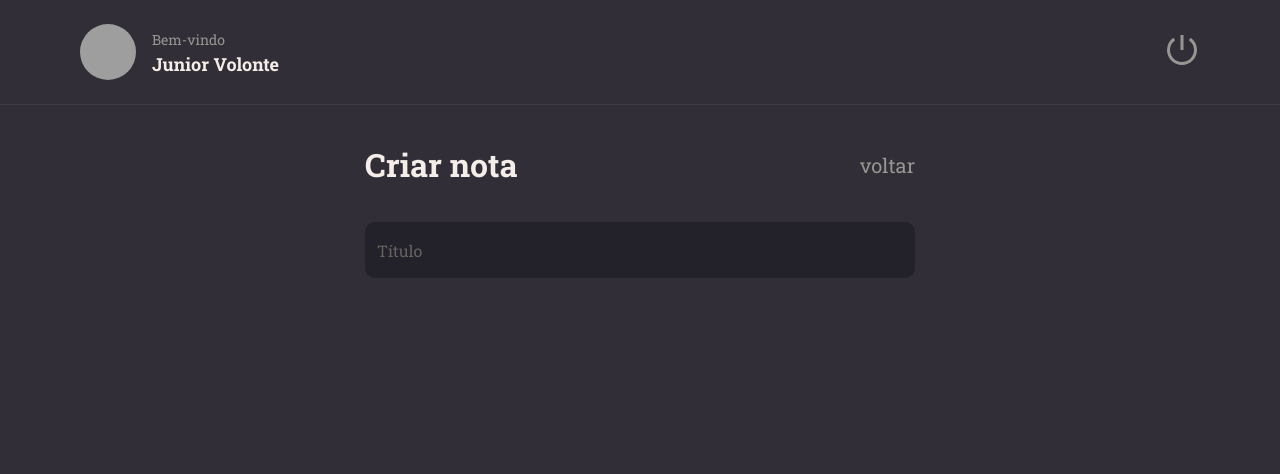
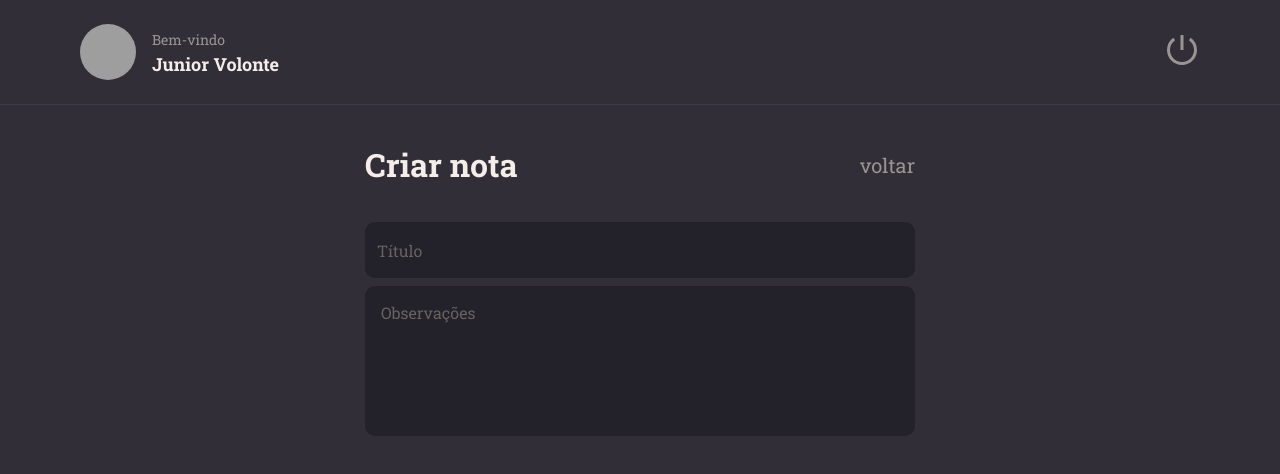
Before and after one commit to juniorvolontedev/explorer-rocket-notes, a React (Vite) app: page / in a window 1280 px wide. Shown: the top 474 px of the page. Built offline with nearby package versions, Linux system fonts and the light colour scheme; grey boxes are pictures that could not be loaded.

Commit message:
textarea

```diff
--- /dev/null
+++ b/src/components/Textarea/index.jsx
@@ -0,0 +1,5 @@
+import { Container } from "./styles";
+
+export function Textarea({ value, ...rest }) {
+  return <Container {...rest}>{value}</Container>;
+}
--- /dev/null
+++ b/src/components/Textarea/styles.js
@@ -0,0 +1,17 @@
+import styled from "styled-components";
+
+export const Container = styled.textarea`
+  width: 100%;
+  height: 150px;
+  background-color: ${({ theme }) => theme.COLORS.BACKGROUND_900};
+  color: ${({ theme }) => theme.COLORS.WHITE};
+  border: none;
+  resize: none;
+  margin-bottom: 8px;
+  border-radius: 10px;
+  padding: 16px;
+
+  &::placeholder {
+    color: ${({ theme }) => theme.COLORS.GRAY_300};
+  }
+`;
--- a/src/pages/New/index.jsx
+++ b/src/pages/New/index.jsx
@@ -1,5 +1,6 @@
 import { Header } from "../../components/Header";
 import { Input } from "../../components/Input";
+import { Textarea } from "../../components/Textarea";
 import { Container, Form } from "./styles";
 
 export function New() {
@@ -14,6 +15,8 @@
           </header>
 
           <Input placeholder="Título" />
+
+          <Textarea placeholder="Observações" />
         </Form>
       </main>
     </Container>
```
